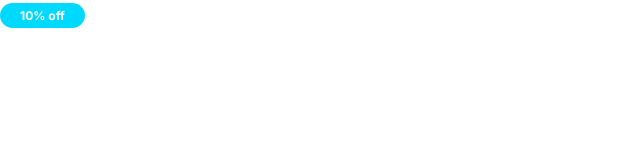
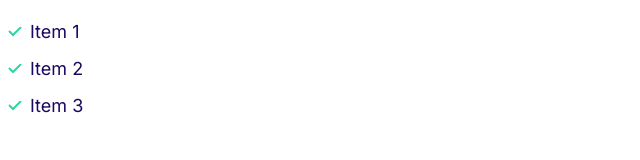
Before and after one commit to SSun97/website-demo, a plain HTML site: page index.html in a window 1280 px wide. Shown: the whole page, without its empty margins (0-640 px from the left). Drawn offline with Linux system fonts and the light colour scheme.

Commit message:
create the lists components

```diff
--- a/css/styles.css
+++ b/css/styles.css
@@ -119,3 +119,33 @@ a {
 		font-size: 1.2rem;
 	}
 }
+
+/* List */
+
+.list {
+	list-style: none;
+	padding-left: 0;
+	color: var(--color-headings);
+}
+
+.list--inline .list__item {
+	display: inline-block;
+	margin-right: 2rem;
+}
+
+.list--tick {
+	list-style-image: url(../images/tick.svg);
+	padding-left: 3rem;
+}
+
+.list--tick .list__item {
+	padding-left: 0.5rem;
+	margin-bottom: 1rem;
+}
+
+
+@media screen and (min-width: 1024px) {
+	.list--tick .list__item {
+		padding-left: 0;
+	}
+}
--- a/index.html
+++ b/index.html
@@ -12,6 +12,10 @@
 	<link rel="stylesheet" href="css/styles.css">
 </head>
 <body>
-	<span class="badge badge--secondary badge--small">10% off</span>
+	<ul class="list list--tick">
+		<li class="list__item">Item 1</li>
+		<li class="list__item">Item 2</li>
+		<li class="list__item">Item 3</li>
+	</ul>
 </body>
 </html>
```
Also changed, not shown: components/lists.html (added, +5 -0 lines), images/tick.svg (added).
